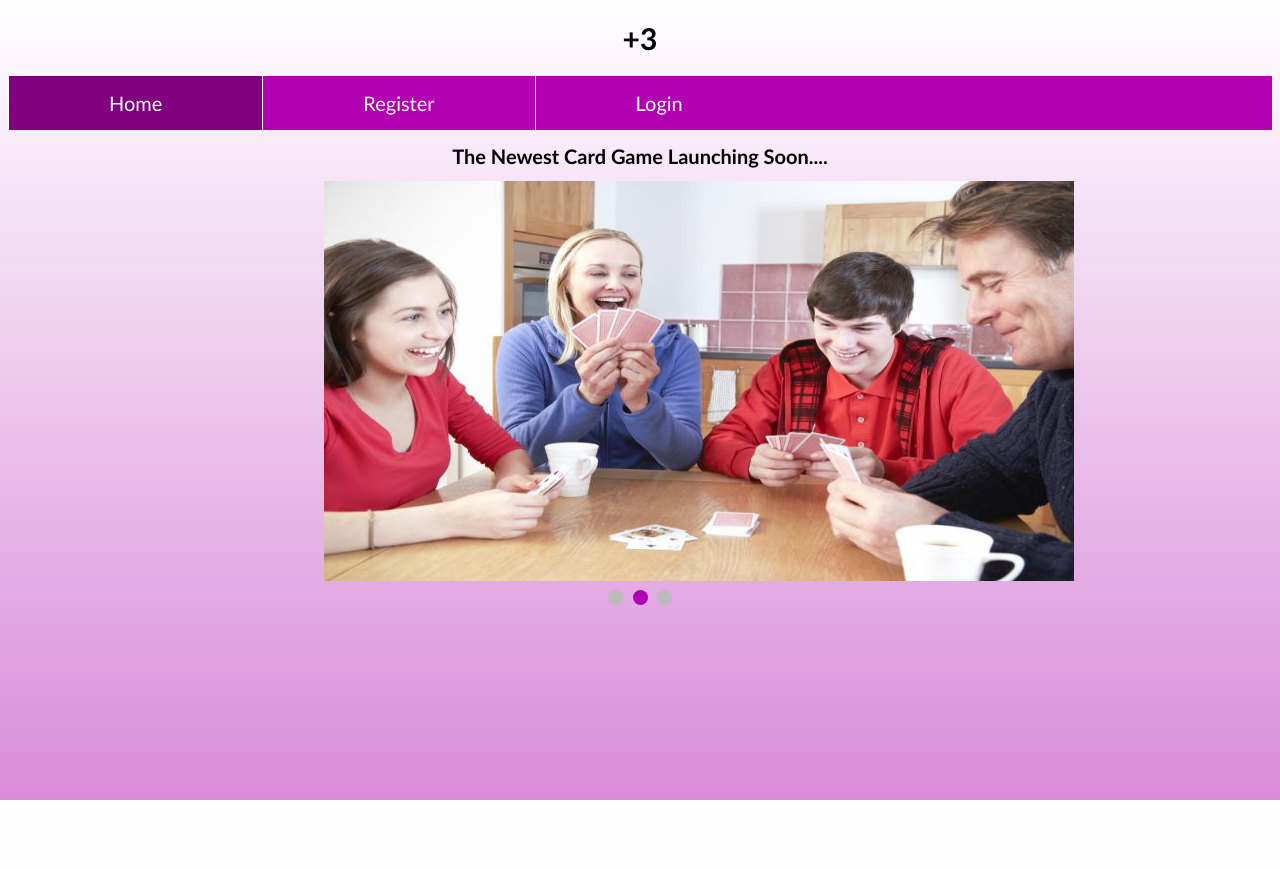
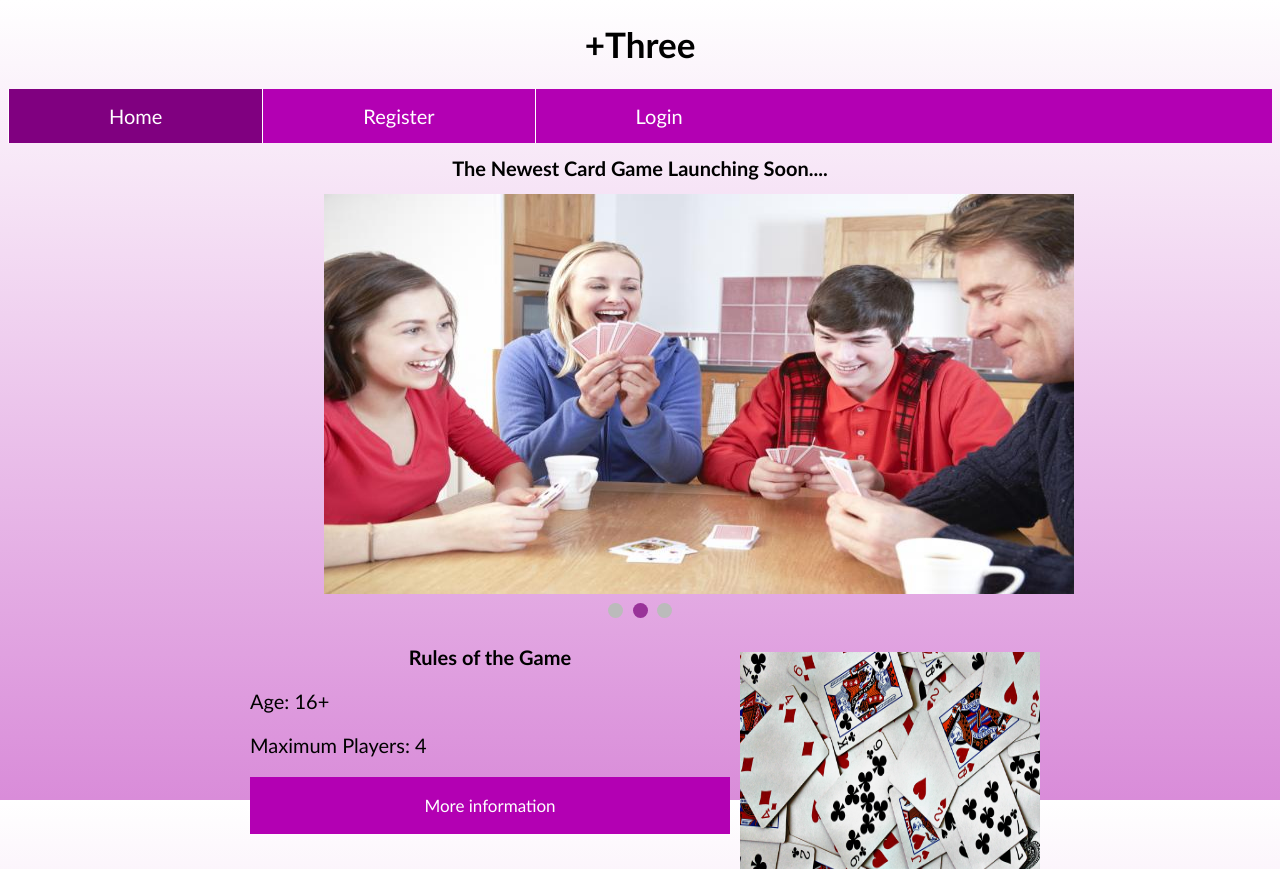
Before and after one commit to Team-19-group-project/website, a PHP site: page / in a window 1280 px wide. Shown: the top 869 px of the page. Before the commit the page ends 800 px from the top, so only its background shows below. Run offline with PHP 8.4, Linux system fonts and the light colour scheme.

Commit message:
Add files via upload

```diff
--- a/Login.php
+++ b/Login.php
@@ -7,7 +7,7 @@
 		<link href="css/style.css" rel="stylesheet">
 	</head>
 	<body>
-		<h1 class="game_Title" align="center">+3</h1>
+		<h1 class="game_Title" align="center">+Three</h1>
 		<!-- Navigation bar provides the ability to change pages-->
 		<div class="navbar">
             <ul>
@@ -19,7 +19,7 @@
 
 		<!--Login Form-->
 		<div class="login">
-			<h1>Login to +3</h1>
+			<h1>Login to +Three</h1>
 			<form action="Login.php" method="post">
 			    <label for="username">Username</label>
 				<input type="text" name="username" placeholder="Enter Username">
--- a/Register.php
+++ b/Register.php
@@ -7,7 +7,7 @@
 	    <link href="css/style.css" rel="stylesheet">
 	</head>
     <body>
-		<h1 class="game_Title" align="center">+3</h1>
+		<h1 class="game_Title" align="center">+Three</h1>
 		<!-- Navigation bar provides the ability to change pages-->
 	    <div class="navbar">
             <ul>
@@ -19,7 +19,7 @@
 
 		<!--Register Form-->
 		<div class="registerForm">
-		    <h1 align="center"> Register to be a +3 player</h1>
+		    <h1 align="center"> Register to be a +Three player</h1>
 		    <form action="Register.php" method="post">
 			    <label for="name">Full Name</label>
                 <input type="text" name="name" placeholder="Enter Name">
@@ -31,7 +31,7 @@
                 <input type="password" name="psw" placeholder="Enter Password">
                 <label for="pswConfirm">Confirm Password</label>
                 <input type="password" name="pswConfirm" placeholder="Confirm Password">
-				<p>Already a member? <a href="Login.php">Log in here</a></p>
+				<p>Already a player? <a href="Login.php">Log in here</a></p>
 				<input type="submit" name="reg_Player">
             </form>
 	    </div>
--- a/css/style.css
+++ b/css/style.css
@@ -10,7 +10,7 @@ body {
 
 .game_Title{
   	color: #000000;
-  	font-size: 30px;
+  	font-size: 35px;
   	padding: auto;
 }
 /*Navigation Bar layout*/
@@ -297,6 +297,49 @@ body {
   to {opacity: 1}
 }
 
+
+/*Layout for events*/
+.grid-container {
+    display: grid;
+    justify-content: center;
+    grid-template-columns: 500px auto;
+    grid-template-rows: auto;
+    grid-template-areas: "evnt img";
+}
+
+.cards {
+	grid-area: evnt;
+	padding: 10px
+}
+
+.img {
+    grid-area: img;
+}
+
+.collapsible {
+	background-color:#b300b3;
+	color: #ffffff;
+	cursor: pointer;
+	padding: 18px;
+	width: 100%;
+	border: none;
+	text-align: center;
+	outline: none;
+	font-size: 17px;
+}
+
+.active, .collapsible:hover {
+	background-color: #993399;
+}
+
+.collapsible_content {
+	padding: 0 20px;
+	width: auto;
+	overflow: hidden;
+	background-color: #cc66cc;
+	color: #ffffff;
+}
+
 /* Custom scrollbar*/
 ::-webkit-scrollbar {
   width: 10px;
--- a/index.php
+++ b/index.php
@@ -7,7 +7,7 @@
 	    <link href="css/style.css" rel="stylesheet">
 	</head>
     <body>
-		<h1 class="game_Title" align="center">+3</h1>
+		<h1 class="game_Title" align="center">+Three</h1>
 		<!-- Navigation bar provides the ability to change pages-->
 	    <div class="navbar">
         <ul>
@@ -36,6 +36,41 @@
             </div>
 		</div>
 
+		<div class="grid-container">
+			<div class="cards">
+				<h1 class="aston_Title" align="center">Rules of the Game</h1>
+				<p>Age: 16+</p>
+				<p>Maximum Players: 4</p>
+				<button class="collapsible">More information</button>
+	            <div class="collapsible_content" style="display: none;">
+		            <p>- Playable online</p>
+					<p>- 100 cards to play with</p>
+					<p>- Each player has 8 cards</p>
+		        </div>
+		    </div>
+			<div class="img">
+			    <img src="Images/shuffled_cards.jpeg" alt="Deck of shuffled cards" style="width:300px;height:250px; display: block; margin-left: auto; margin-right: auto; padding-top: 30px">
+		    </div>
+		</div>
+
+		<div class="grid-container">
+			<div class="cards">
+				<h1 class="aston_Title" align="center">Odd Number thrown</h1>
+				<button class="collapsible">More information</button>
+	            <div class="collapsible_content" style="display: none;">
+		            <p> A player cannot throw the same number and it must be an even number, that is greater or lower by 1 For example, if 5 is thrown 4 or 6 can be thrown</p>
+		        </div>
+		    </div>
+			<div class="img">
+			    <img src="Images/5_card.png" alt="5 Of Spades" style="width:300px;height:250px; display: block; margin-left: auto; margin-right: auto; padding-top: 30px">
+		    </div>
+		</div>
+
+
+
+
+
+
     </body>
 	<!--Allows JavaScript to run for relevant functions-->
 	<script src="JavaScript/script.js"></script>
```
Also changed, not shown: Images/5_Spade.png (added), Images/shuffled_cards.jpeg (added).
